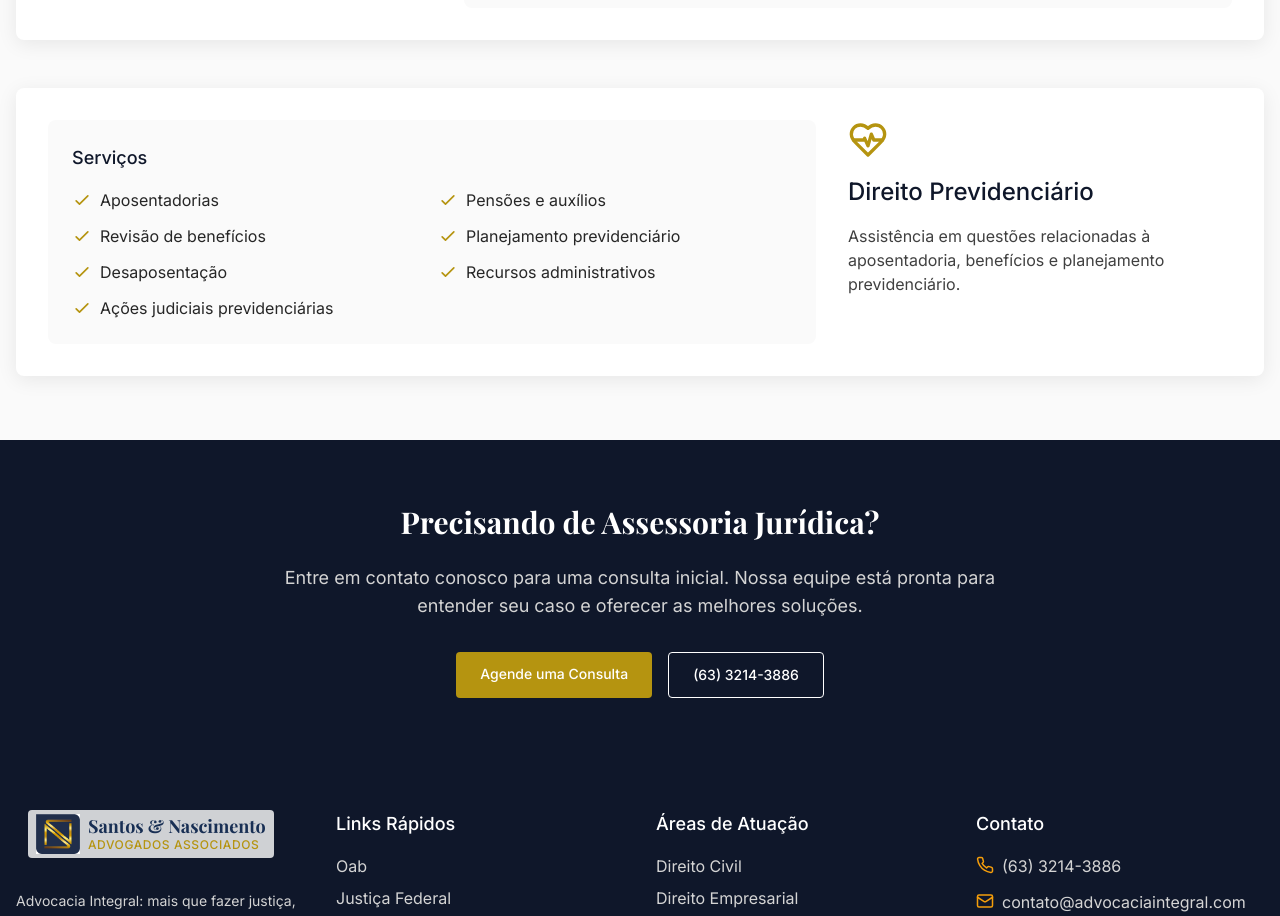
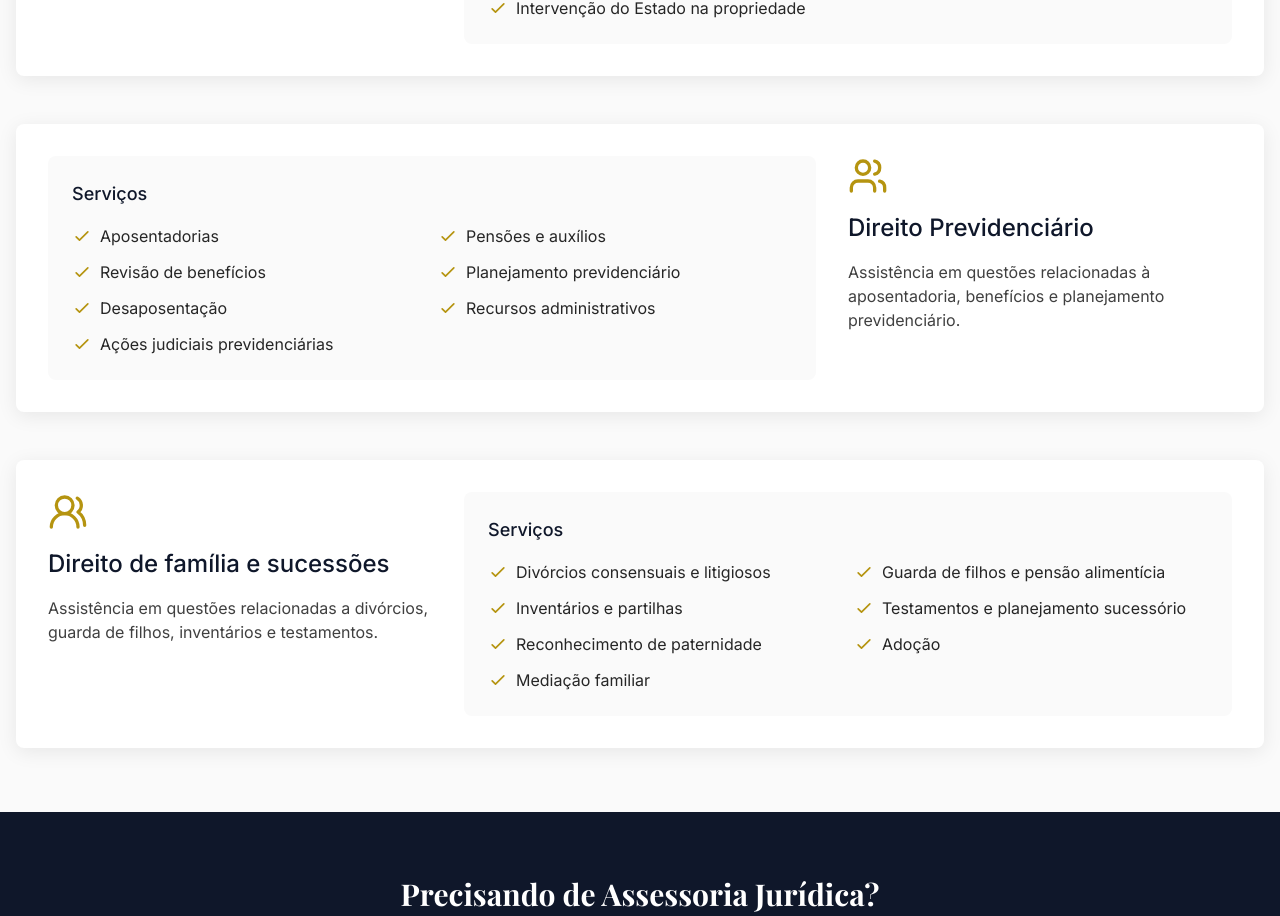
Before and after one commit to WILWSO/Advocacia-Wilson, a React (Vite) app in the folder project/: page /areas-de-atuacao in a window 1280 px wide. Shown: the part 3620-4536 px from the top of the page. Built offline with nearby package versions, Linux system fonts and the light colour scheme.

Commit message:
1º ajuste a pedido de Wilson - textos practiceAreas

```diff
--- a/project/src/components/home/PracticeAreas.tsx
+++ b/project/src/components/home/PracticeAreas.tsx
@@ -7,7 +7,9 @@ import {
   Scale,
   Briefcase,
   FileText,
-  Users
+  Users,
+  UsersRoundIcon,
+  Users2
 } from 'lucide-react';
 
 const practiceAreas = [
@@ -51,6 +53,13 @@ const practiceAreas = [
     icon: <Users size={32} className="text-gold-600" />,
     title: 'Direito do Consumidor',
     description: 'Defesa de direitos em relações de consumo, para consumidores e fornecedores.',
+    link: '/areas-de-atuacao'
+  },
+  {
+    id: 7,
+    icon: <Users2 size={32} className="text-gold-600" />,
+    title: 'Direito de família e sucessões',
+    description: 'Atuação em divórcios, guarda de filhos, inventários e testamentos, sempre buscando soluções amigáveis.',
     link: '/areas-de-atuacao'
   }
 ];
--- a/project/src/pages/PracticeAreasPage.tsx
+++ b/project/src/pages/PracticeAreasPage.tsx
@@ -10,7 +10,12 @@ import {
   Gavel,
   Shield,
   Landmark,
-  HeartPulse
+  HeartPulse,
+  UserPlus2,
+  User2,
+  UserCog,
+  UserRound,
+  Users2
 } from 'lucide-react';
 import { company } from '../components/shared/DataCompany';
 
@@ -88,7 +93,9 @@ const PracticeAreasPage = () => {
         'Due diligence imobiliária',
         'Regularização de imóveis',
         'Usucapião',
-        'Condomínios e loteamentos'
+        'Condomínios e loteamentos',
+        'Ações possessórias',
+        'Regularização fundiária'
       ]
     },
     {
@@ -153,7 +160,7 @@ const PracticeAreasPage = () => {
     },
     {
       id: 10,
-      icon: <HeartPulse size={40} className="text-gold-600" />,
+      icon: <Users size={40} className="text-gold-600" />,
       title: 'Direito Previdenciário',
       description: 'Assistência em questões relacionadas à aposentadoria, benefícios e planejamento previdenciário.',
       services: [
@@ -165,7 +172,22 @@ const PracticeAreasPage = () => {
         'Recursos administrativos',
         'Ações judiciais previdenciárias'
       ]
-    }
+    },
+     {
+      id: 11,
+      icon: <Users2 size={40} className="text-gold-600" />,
+      title: 'Direito de família e sucessões',
+      description: 'Assistência em questões relacionadas a divórcios, guarda de filhos, inventários e testamentos.',
+      services: [
+        'Divórcios consensuais e litigiosos',
+        'Guarda de filhos e pensão alimentícia',
+        'Inventários e partilhas',
+        'Testamentos e planejamento sucessório',
+        'Reconhecimento de paternidade',
+        'Adoção',
+        'Mediação familiar'
+      ]
+    },
   ];
 
   const fadeInUp = {
```
